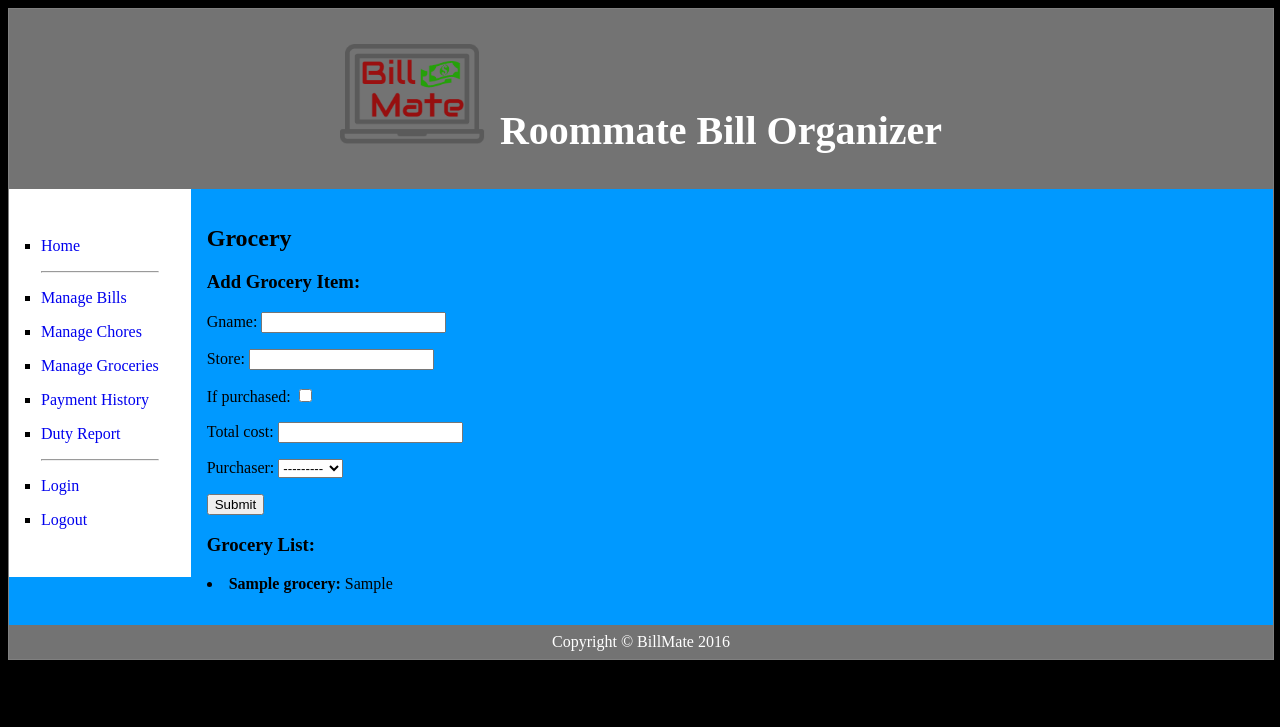
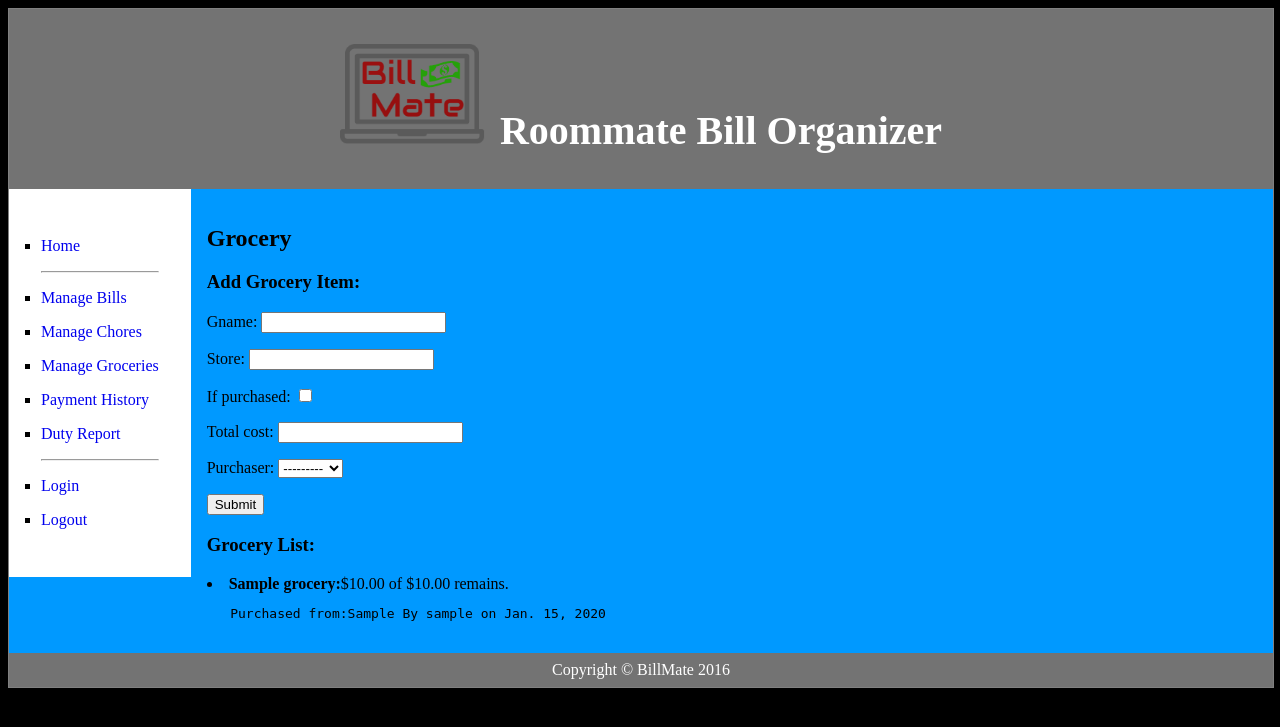
Before and after one commit to samclane/roomate, a Django app: template templates/ViewGrocery.html in a window 1280 px wide. Shown: the top 727 px of the page. Run offline with Django 3.2, Linux system fonts and the light colour scheme; the template is opened without the code that fills it: values that come from a table or form of the project are taken from there, others are empty; tables that the repository leaves empty hold one stand-in row (values such as "Sample post").

Commit message:
Formatting Grocery

```diff
--- a/templates/ViewGrocery.html
+++ b/templates/ViewGrocery.html
@@ -11,6 +11,7 @@
     </form>
     <h3>Grocery List: </h3>
     {% for grocery in grocery_list %}
-        <li><b>{{ grocery.gname }}:</b> {{ grocery.store }}</li>
+        <li><b>{{ grocery.gname }}:</b>${{grocery.remaining_cost}} of ${{grocery.total_cost}} remains.
+            <pre>   Purchased from:{{ grocery.store }} By {{grocery.purchaser}} on {{grocery.creation_date}}</pre></li>
     {% endfor %}
 {% endblock %}
```
